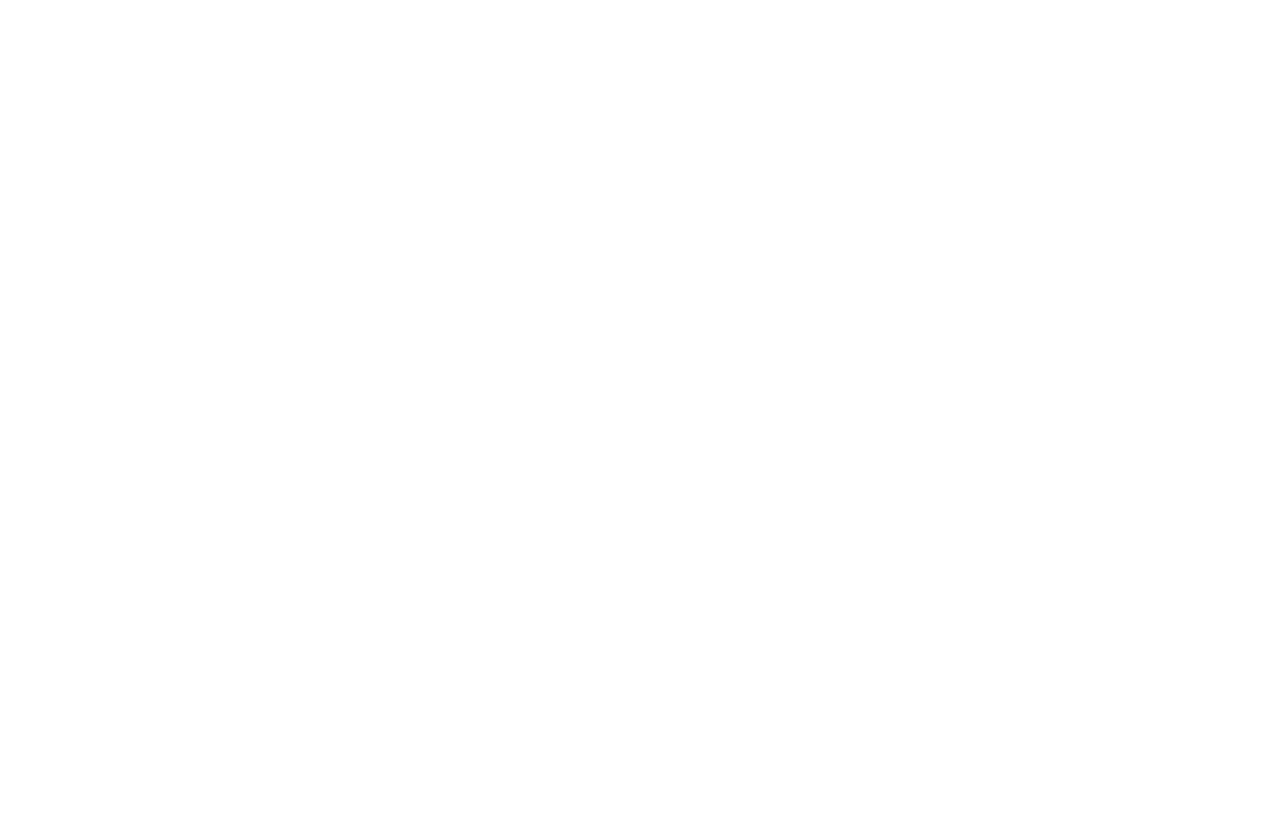
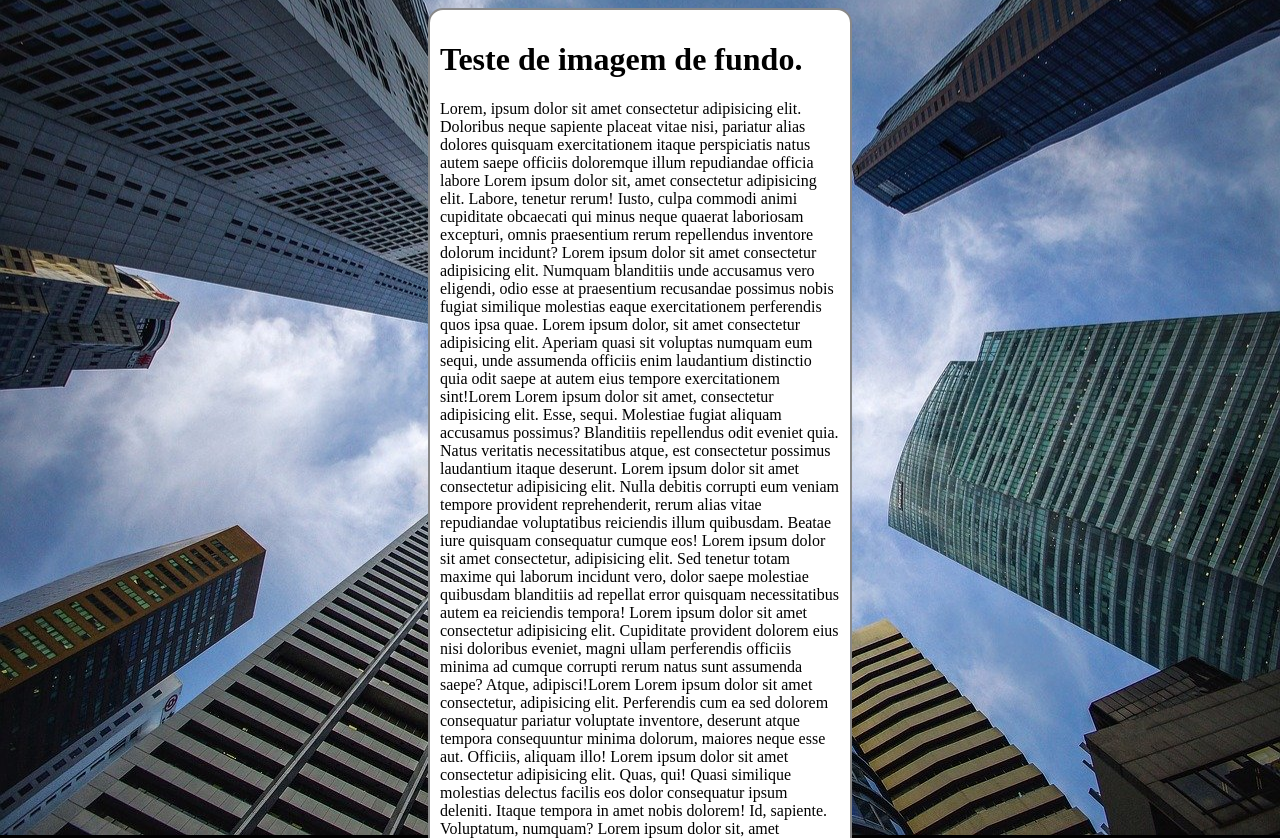
Before and after one commit to EversonCorrea/HTML-CSS, a plain HTML site: page Exercicios/ex022/fundo006.html in a window 1280 px wide. Shown: the top 838 px of the page. Before the commit the page ends 800 px from the top, so only its background shows below. Drawn offline with Linux system fonts and the light colour scheme.

Commit message:
exercicio novo

```diff
--- a/Exercicios/ex022/fundo006.html
+++ b/Exercicios/ex022/fundo006.html
@@ -5,8 +5,43 @@
     <meta http-equiv="X-UA-Compatible" content="IE=edge">
     <meta name="viewport" content="width=device-width, initial-scale=1.0">
     <title>Posicionamento</title>
+    <style>
+        body{
+            height: 100vh;
+            background-color: black;
+            background-image: url(imagens/wallpaper002.jpg);
+            background-position: center;
+            background-repeat: no-repeat;
+            background-size: cover;
+        }
+        main{
+            background-color: white;
+            width: 400px;
+            padding: 10px;
+            margin: auto;
+            border: 2px solid rgba(0, 0, 0, 0.466);
+            border-radius: 15px;
+
+
+
+        }
+    </style>
 </head>
 <body>
-
+    <main>
+        <h1>Teste de imagem de fundo.</h1>
+        <p>Lorem, ipsum dolor sit amet consectetur adipisicing elit. Doloribus neque sapiente placeat vitae nisi, pariatur alias dolores quisquam exercitationem itaque perspiciatis natus autem saepe officiis doloremque illum repudiandae officia labore Lorem ipsum dolor sit, amet consectetur adipisicing elit. Labore, tenetur rerum! Iusto, culpa commodi animi cupiditate obcaecati qui minus neque quaerat laboriosam excepturi, omnis praesentium rerum repellendus inventore dolorum incidunt?
+            Lorem ipsum dolor sit amet consectetur adipisicing elit. Numquam blanditiis unde accusamus vero eligendi, odio esse at praesentium recusandae possimus nobis fugiat similique molestias eaque exercitationem perferendis quos ipsa quae.
+            Lorem ipsum dolor, sit amet consectetur adipisicing elit. Aperiam quasi sit voluptas numquam eum sequi, unde assumenda officiis enim laudantium distinctio quia odit saepe at autem eius tempore exercitationem sint!Lorem
+            Lorem ipsum dolor sit amet, consectetur adipisicing elit. Esse, sequi. Molestiae fugiat aliquam accusamus possimus? Blanditiis repellendus odit eveniet quia. Natus veritatis necessitatibus atque, est consectetur possimus laudantium itaque deserunt.
+            Lorem ipsum dolor sit amet consectetur adipisicing elit. Nulla debitis corrupti eum veniam tempore provident reprehenderit, rerum alias vitae repudiandae voluptatibus reiciendis illum quibusdam. Beatae iure quisquam consequatur cumque eos!
+            Lorem ipsum dolor sit amet consectetur, adipisicing elit. Sed tenetur totam maxime qui laborum incidunt vero, dolor saepe molestiae quibusdam blanditiis ad repellat error quisquam necessitatibus autem ea reiciendis tempora!
+            Lorem ipsum dolor sit amet consectetur adipisicing elit. Cupiditate provident dolorem eius nisi doloribus eveniet, magni ullam perferendis officiis minima ad cumque corrupti rerum natus sunt assumenda saepe? Atque, adipisci!Lorem
+            Lorem ipsum dolor sit amet consectetur, adipisicing elit. Perferendis cum ea sed dolorem consequatur pariatur voluptate inventore, deserunt atque tempora consequuntur minima dolorum, maiores neque esse aut. Officiis, aliquam illo!
+            Lorem ipsum dolor sit amet consectetur adipisicing elit. Quas, qui! Quasi similique molestias delectus facilis eos dolor consequatur ipsum deleniti. Itaque tempora in amet nobis dolorem! Id, sapiente. Voluptatum, numquam?
+            Lorem ipsum dolor sit, amet consectetur adipisicing elit. Illum, maxime numquam hic inventore quibusdam minima saepe nesciunt reiciendis accusantium voluptate? Optio quae excepturi facilis quod veniam eos, alias ex quibusdam.
+            Lorem ipsum dolor sit amet consectetur adipisicing elit. Esse harum, doloribus impedit culpa qui veniam numquam provident aspernatur atque animi sint mollitia magni, quasi possimus, at ratione? Alias, repellendus eos!
+        </p>
+    </main>
 </body>
 </html>
```
